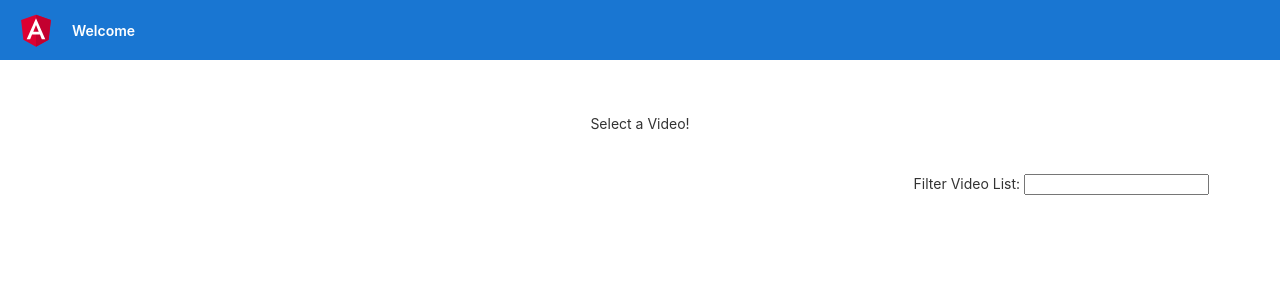
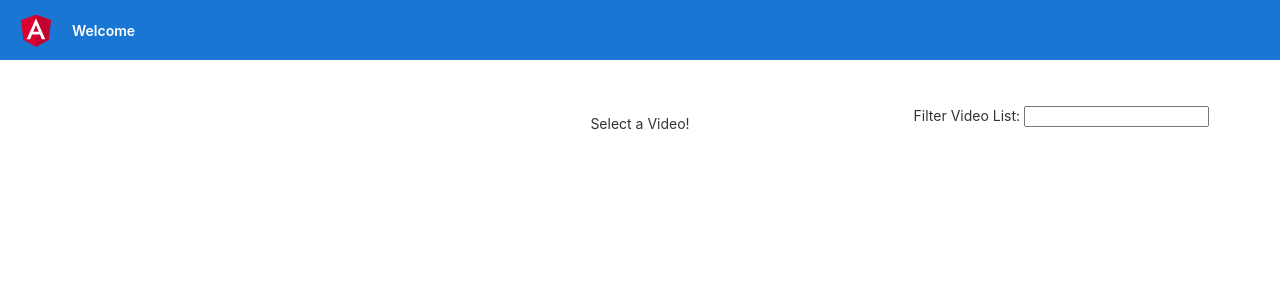
Before and after one commit to dbenek1021-2/angularClass, an Angular app: page /dashboard in a window 1280 px wide. Shown: the top 300 px of the page. Built offline with nearby package versions, Linux system fonts and the light colour scheme; no server answers.

Commit message:
Changed css for stat filters

```diff
--- a/src/app/dashboard/stat-filters/stat-filters.component.scss
+++ b/src/app/dashboard/stat-filters/stat-filters.component.scss
@@ -1,4 +1,4 @@
 .marginTop {
-    margin-top: 20%;
+    margin-top: 10%;
     padding: 15px;
 }
```
